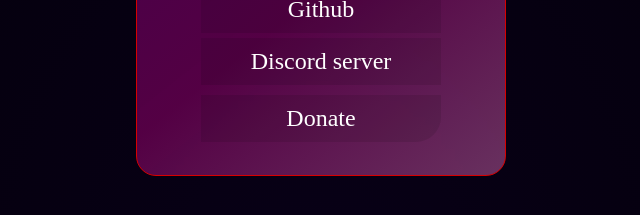
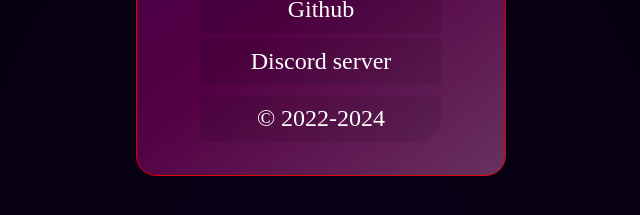
Before and after one commit to legalchik/legalchik.github.io, a Jekyll site: the page built from index.html, in a window 1280 px wide. Shown: the part 554-769 px from the top of the page, without its empty margins (319-959 px from the left). Built offline with Jekyll 4.4.1, drawn with Linux system fonts in a browser that asks for light colours.

Commit message:
The end.

```diff
--- a/index.html
+++ b/index.html
@@ -26,7 +26,7 @@ excerpt: legalchik - coder from Kazan, Russia ;)
               <li><a target="_blank" href="https://steamcommunity.com/id/legalchikk/" class="social__link">Steam</a></li>
               <li><a target="_blank" href="https://github.com/legalchik/" class="social__link">Github</a></li>
               <li><a target="_blank" href="https://discord.gg/8CHKvw3C3D" class="social__link">Discord server</a></li>
-              <li><a target="_blank" href="https://www.donationalerts.com/c/legalchikk" class="social__link border_">Donate</a></li>
+              <li><a target="_blank" href="#" class="social__link border_">© 2022-2024</a></li>
             </ul>
           </nav>
         </div>
```
